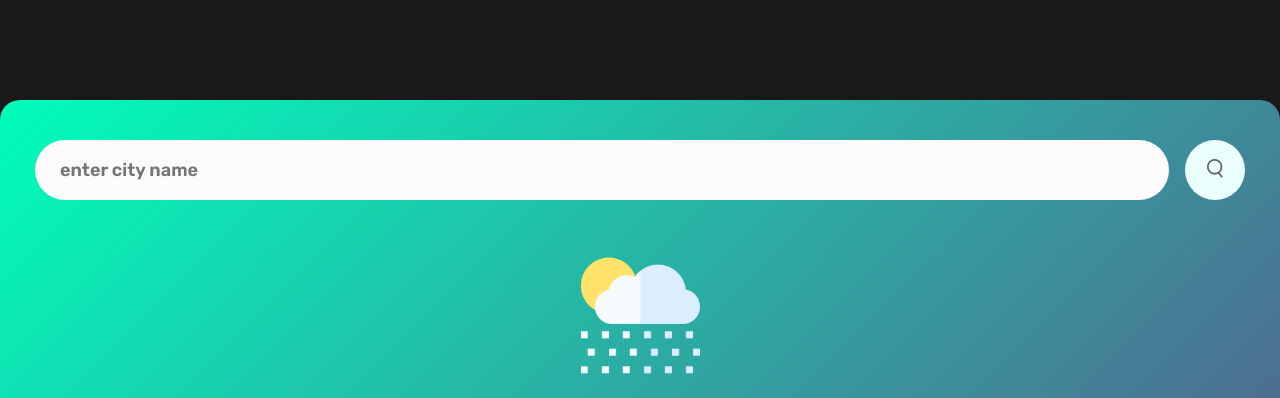
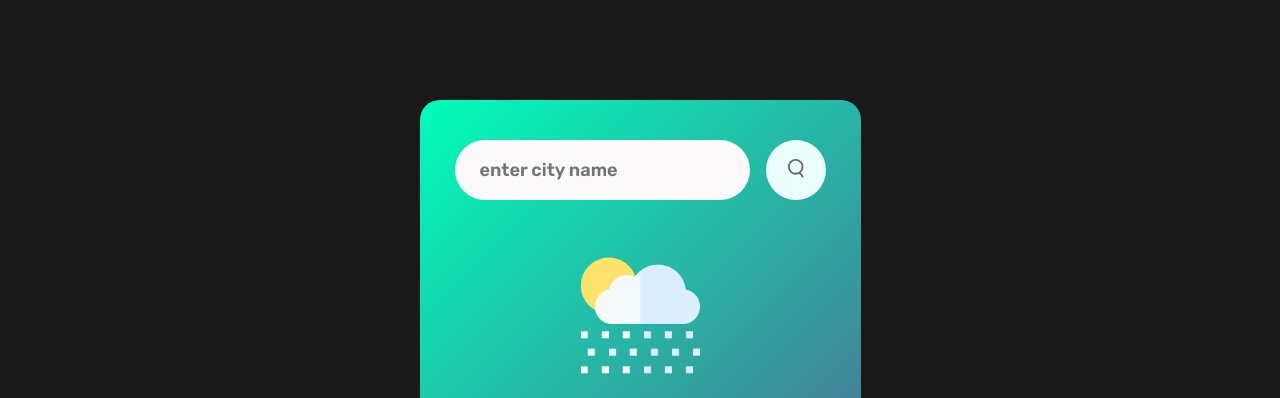
Before and after one commit to dheerendra9519/weatherApp, a plain HTML site: page index.html in a window 1280 px wide. Shown: the top 398 px of the page. Drawn offline with Linux system fonts and the light colour scheme.

Commit message:
Update style.css

```diff
--- a/style.css
+++ b/style.css
@@ -10,7 +10,7 @@ body {
   background: #161515fa;
 }
 .card {
-  width: 100%;
+  width: fit-content;
 
   background: linear-gradient(135deg, #00feba, #5b548a);
   color: #fff;
```
